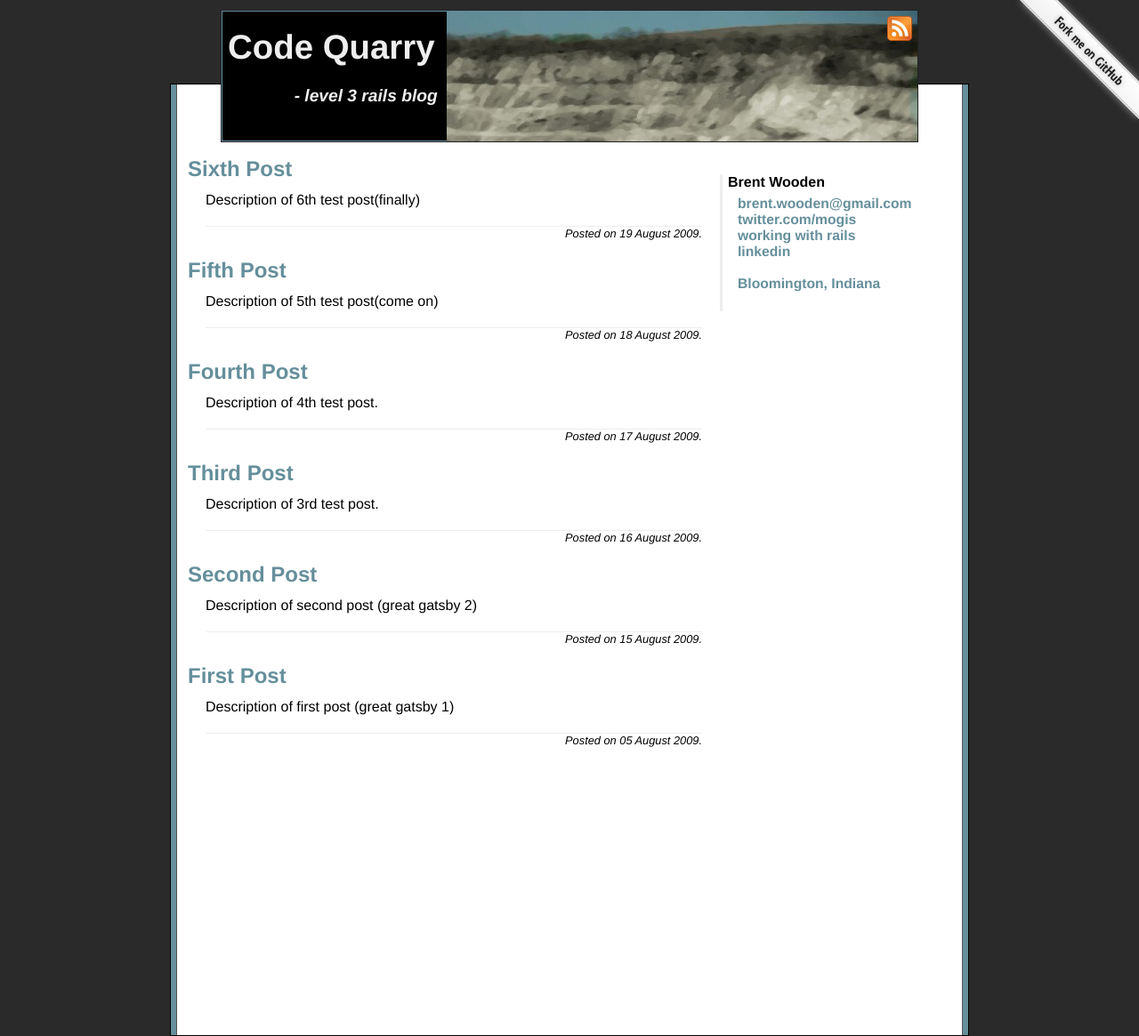
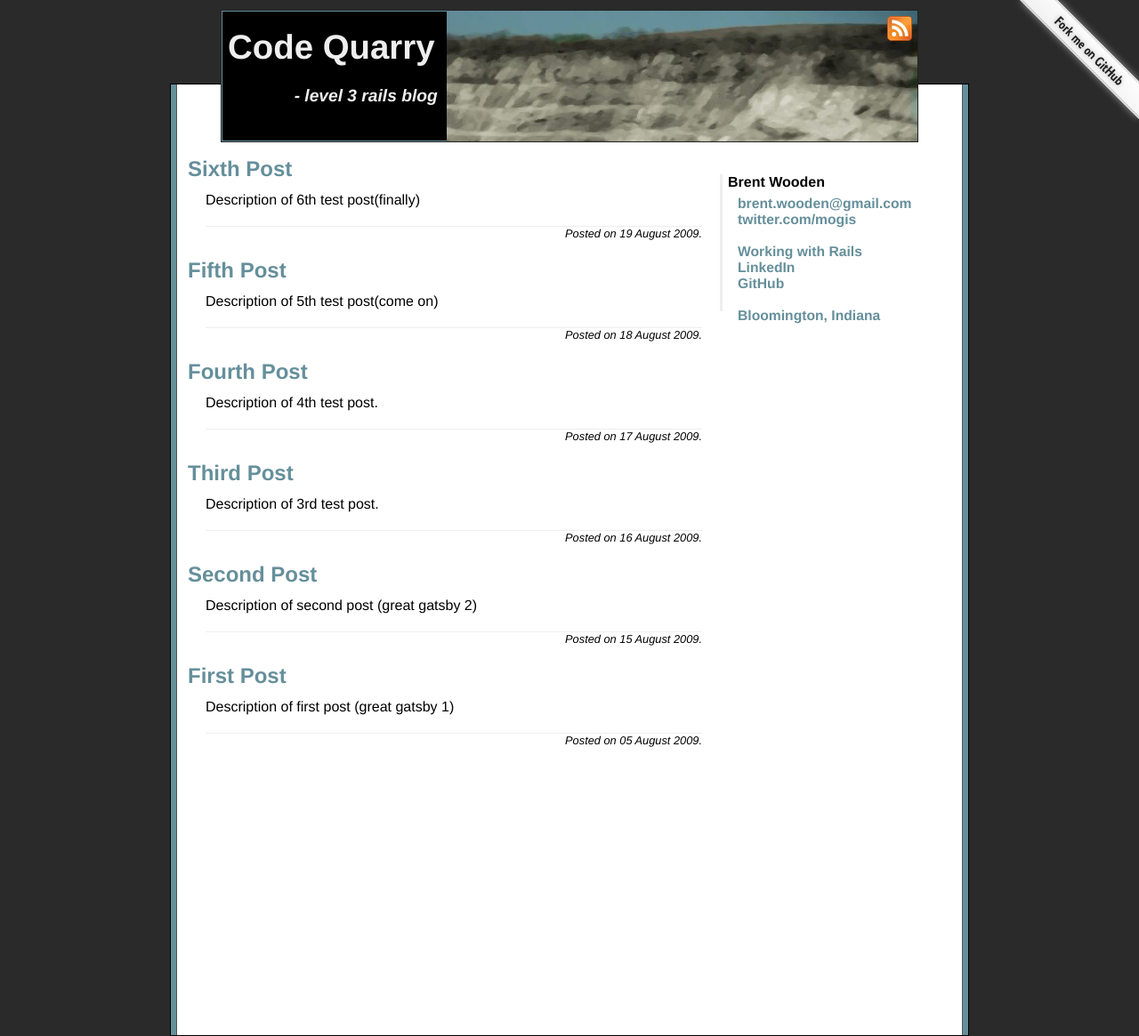
Before and after one commit to BrentW/brentw.github.com, a Jekyll site: the page built from index.html, in a window 1280 px wide. Shown: the whole page at 89% size. Built offline with Jekyll 4.4.1, drawn with Linux system fonts in a browser that asks for light colours.

Commit message:
Adding github link to contacts.  Spacing out contacts.

```diff
--- a/_layouts/default.html
+++ b/_layouts/default.html
@@ -46,12 +46,16 @@
                   </li>
                   <li>
                     <a href="http://twitter.com/mogis">twitter.com/mogis</a>
+                    <br /><br />
                   </li>
                   <li>
-                    <a href="http://www.workingwithrails.com/person/14703-brent-wooden">working with rails</a>
+                    <a href="http://www.workingwithrails.com/person/14703-brent-wooden">Working with Rails</a>
                   </li>
                   <li>
-                    <a href="http://www.linkedin.com/in/brentwooden">linkedin</a>
+                    <a href="http://www.linkedin.com/in/brentwooden">LinkedIn</a>
+                  </li>
+                  <li>
+                    <a href="http://github.com/brentw">GitHub</a>
                   </li>
                   <li><br />
                     Bloomington, Indiana
```
